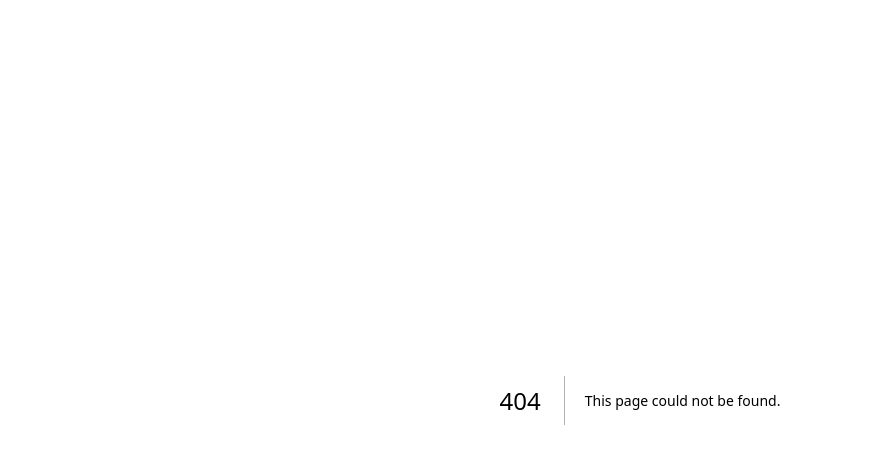
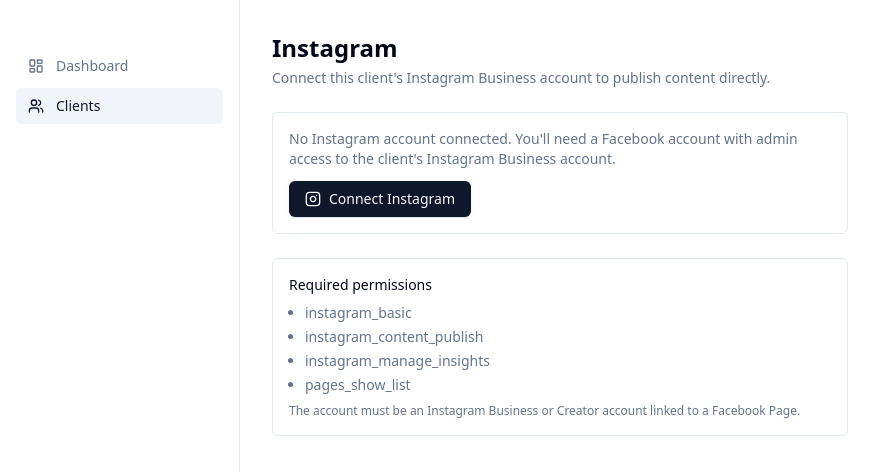
Before and after one commit to marcusk639/smm-therapy, a Next.js app in the folder apps/web/: page /clients/1/instagram in a window 1280 px wide. Before the commit this address had no page. Shown: the top 472 px of the page, without its empty margins (0-895 px from the left). Built offline with nearby package versions, Linux system fonts and the light colour scheme; no server answers.

Commit message:
feat: add Instagram connection settings page

```diff
--- /dev/null
+++ b/apps/web/app/(app)/clients/[clientId]/instagram/page.tsx
@@ -0,0 +1,113 @@
+"use client";
+
+import { useState, useEffect } from "react";
+import { useParams, useSearchParams } from "next/navigation";
+import { Button } from "@/components/ui/button";
+import { Alert, AlertDescription } from "@/components/ui/alert";
+import { Badge } from "@/components/ui/badge";
+import { CheckCircle, Instagram, AlertTriangle } from "lucide-react";
+
+type ConnectionStatus = {
+  connected: boolean;
+  igUsername: string | null;
+  expiresAt: string | null;
+};
+
+export default function InstagramPage() {
+  const { clientId } = useParams<{ clientId: string }>();
+  const searchParams = useSearchParams();
+  const [status, setStatus] = useState<ConnectionStatus | null>(null);
+  const [loading, setLoading] = useState(true);
+
+  const connected = searchParams.get("connected");
+  const error = searchParams.get("error");
+
+  useEffect(() => {
+    void (async () => {
+      const res = await fetch(`/api/v1/clients/${clientId}/instagram/status`);
+      if (res.ok) {
+        setStatus((await res.json()) as ConnectionStatus);
+      }
+      setLoading(false);
+    })();
+  }, [clientId, connected]);
+
+  return (
+    <div className="max-w-xl space-y-6">
+      <div>
+        <h1 className="text-2xl font-semibold">Instagram</h1>
+        <p className="mt-1 text-sm text-muted-foreground">
+          Connect this client's Instagram Business account to publish content
+          directly.
+        </p>
+      </div>
+
+      {connected === "1" && (
+        <Alert className="border-green-500 bg-green-50">
+          <CheckCircle className="h-4 w-4 text-green-600" />
+          <AlertDescription className="text-green-800">
+            Instagram connected successfully.
+          </AlertDescription>
+        </Alert>
+      )}
+
+      {error && (
+        <Alert variant="destructive">
+          <AlertTriangle className="h-4 w-4" />
+          <AlertDescription>
+            Connection failed: {decodeURIComponent(error)}
+          </AlertDescription>
+        </Alert>
+      )}
+
+      {loading ? (
+        <p className="text-sm text-muted-foreground">Checking connection…</p>
+      ) : status?.connected ? (
+        <div className="space-y-3 rounded-md border p-4">
+          <div className="flex items-center gap-2">
+            <Instagram className="h-5 w-5 text-pink-500" />
+            <span className="font-medium">@{status.igUsername}</span>
+            <Badge className="bg-green-100 text-green-700">Connected</Badge>
+          </div>
+          {status.expiresAt && (
+            <p className="text-xs text-muted-foreground">
+              Token expires: {new Date(status.expiresAt).toLocaleDateString()}
+            </p>
+          )}
+          <a href={`/api/v1/clients/${clientId}/instagram/connect`}>
+            <Button variant="outline" size="sm">
+              Reconnect
+            </Button>
+          </a>
+        </div>
+      ) : (
+        <div className="space-y-3 rounded-md border p-4">
+          <p className="text-sm text-muted-foreground">
+            No Instagram account connected. You'll need a Facebook account with
+            admin access to the client's Instagram Business account.
+          </p>
+          <a href={`/api/v1/clients/${clientId}/instagram/connect`}>
+            <Button className="gap-2">
+              <Instagram className="h-4 w-4" />
+              Connect Instagram
+            </Button>
+          </a>
+        </div>
+      )}
+
+      <div className="space-y-2 rounded-md border p-4">
+        <h2 className="text-sm font-medium">Required permissions</h2>
+        <ul className="list-disc space-y-1 pl-4 text-sm text-muted-foreground">
+          <li>instagram_basic</li>
+          <li>instagram_content_publish</li>
+          <li>instagram_manage_insights</li>
+          <li>pages_show_list</li>
+        </ul>
+        <p className="text-xs text-muted-foreground">
+          The account must be an Instagram Business or Creator account linked to
+          a Facebook Page.
+        </p>
+      </div>
+    </div>
+  );
+}
```
